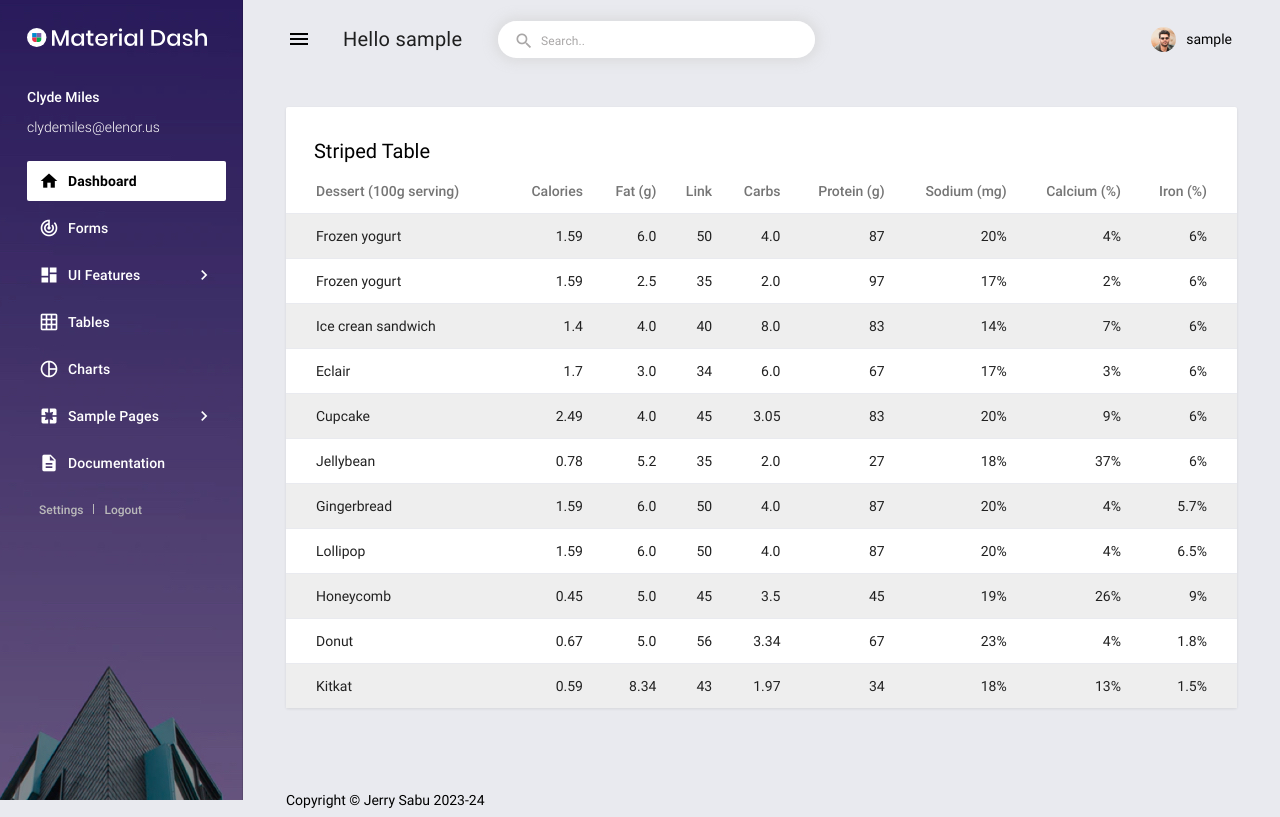
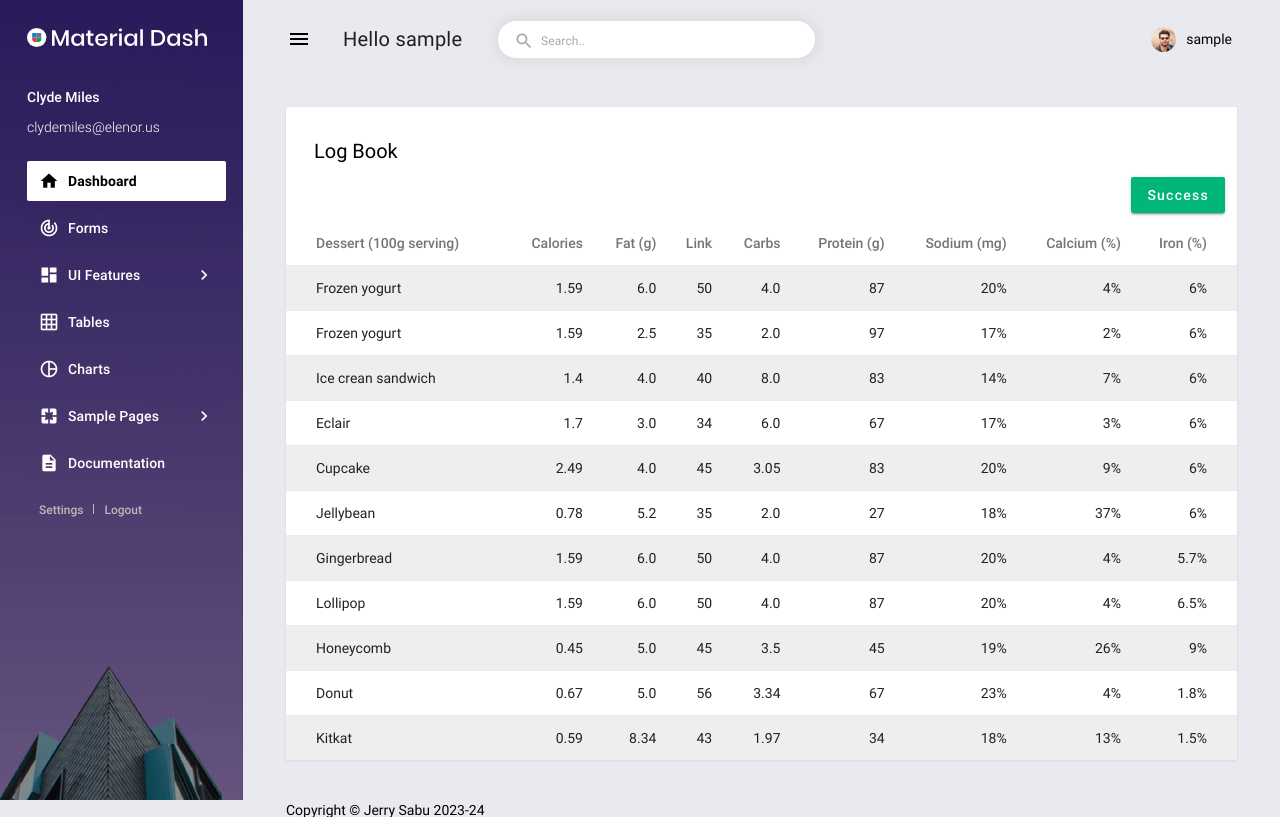
Before and after one commit to jerrysabu/race-dash, a PHP site: page / in a window 1280 px wide. Shown: the top 817 px of the page. Run offline with PHP 8.4, Linux system fonts and the light colour scheme; the visitor is signed in with stand-in values (Sample User, id 1).

Commit message:
new button added

```diff
--- a/index.php
+++ b/index.php
@@ -46,7 +46,19 @@ if (strlen($_SESSION['alogin']) == 0) {
                         <div class="mdc-layout-grid__inner">
                             <div class="mdc-layout-grid__cell stretch-card mdc-layout-grid__cell--span-12">
                                 <div class="mdc-card p-0">
-                                    <h6 class="card-title card-padding pb-0">Striped Table</h6>
+                                    <h6 class="card-title card-padding pb-0">Log Book</h6>
+                                    <div class="mdc-top-app-bar__section mdc-top-app-bar__section-right"
+                                        style="justify-content: flex-end;">
+                                        <div class="menu-button-container menu-profile d-none d-md-block">
+
+                                            <button
+                                                class="mdc-button mdc-button--raised filled-button--success mdc-ripple-upgraded"
+                                                style="--mdc-ripple-fg-size: 56px; --mdc-ripple-fg-scale: 1.9693641816348801; --mdc-ripple-fg-translate-start: 10.0999755859375px, -2.79998779296875px; --mdc-ripple-fg-translate-end: 18.799999237060547px, -10px;">
+                                                Success
+                                            </button>
+                                        </div>
+                                    </div>
+
                                     <div class="table-responsive">
                                         <table class="table table-striped">
                                             <thead>
```
